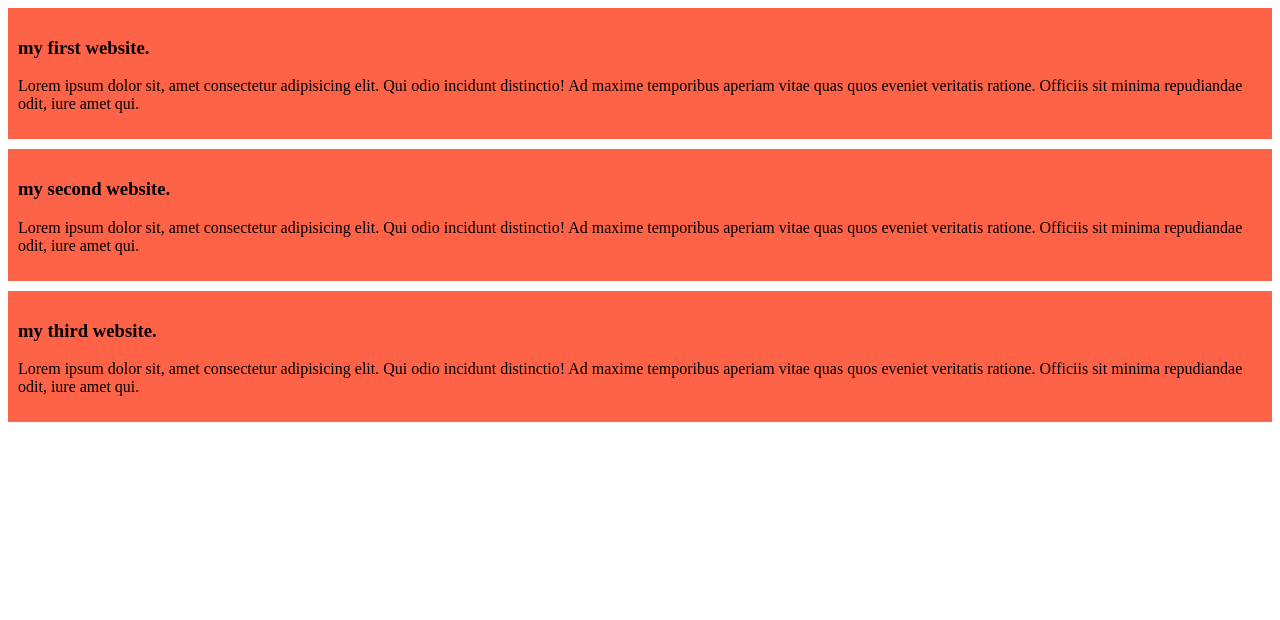
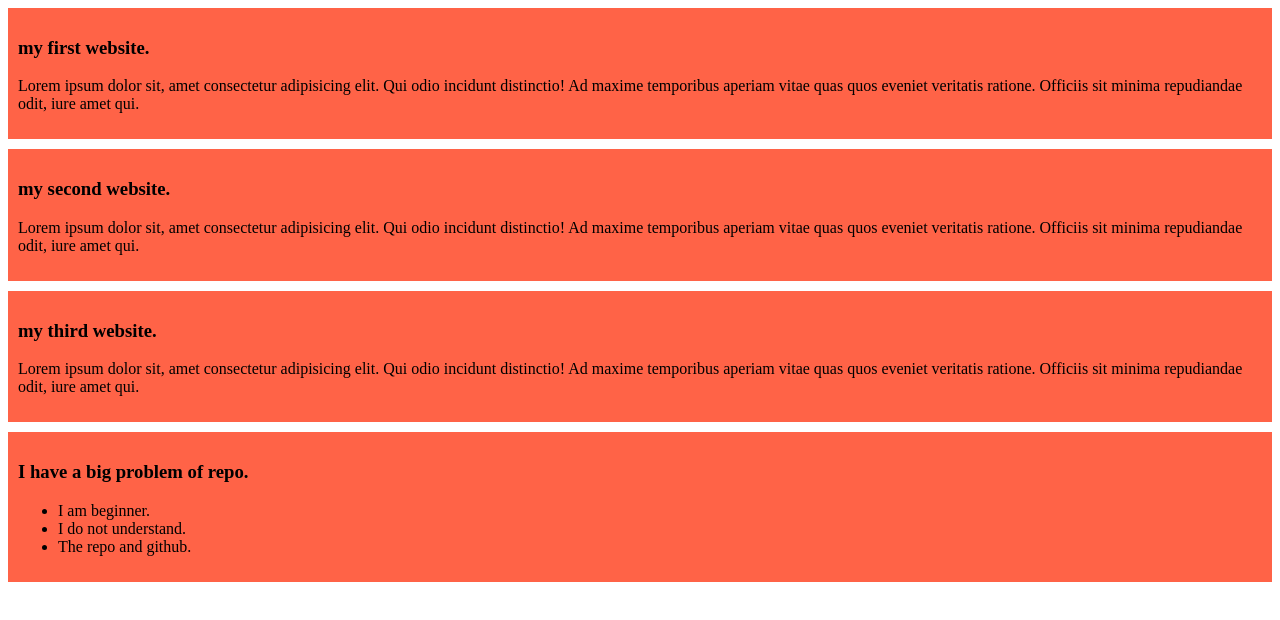
Before and after one commit to khairuzzaman5/My-last-github-repo, a plain HTML site: page index.html in a window 1280 px wide. Drawn offline with Linux system fonts and the light colour scheme.

Commit message:
added the big problem repo.

```diff
--- a/index.html
+++ b/index.html
@@ -25,5 +25,13 @@
             Lorem ipsum dolor sit, amet consectetur adipisicing elit. Qui odio incidunt distinctio! Ad maxime temporibus aperiam vitae quas quos eveniet veritatis ratione. Officiis sit minima repudiandae odit, iure amet qui.
         </p>
     </div>
+    <div>
+       <h3>I have a big problem of repo.</h3>
+        <ul>
+            <li>I am beginner.</li>
+            <li>I do not understand.</li>
+            <li> The repo and github.</li>
+        </ul>
+    </div>
 </body>
 </html>
```
